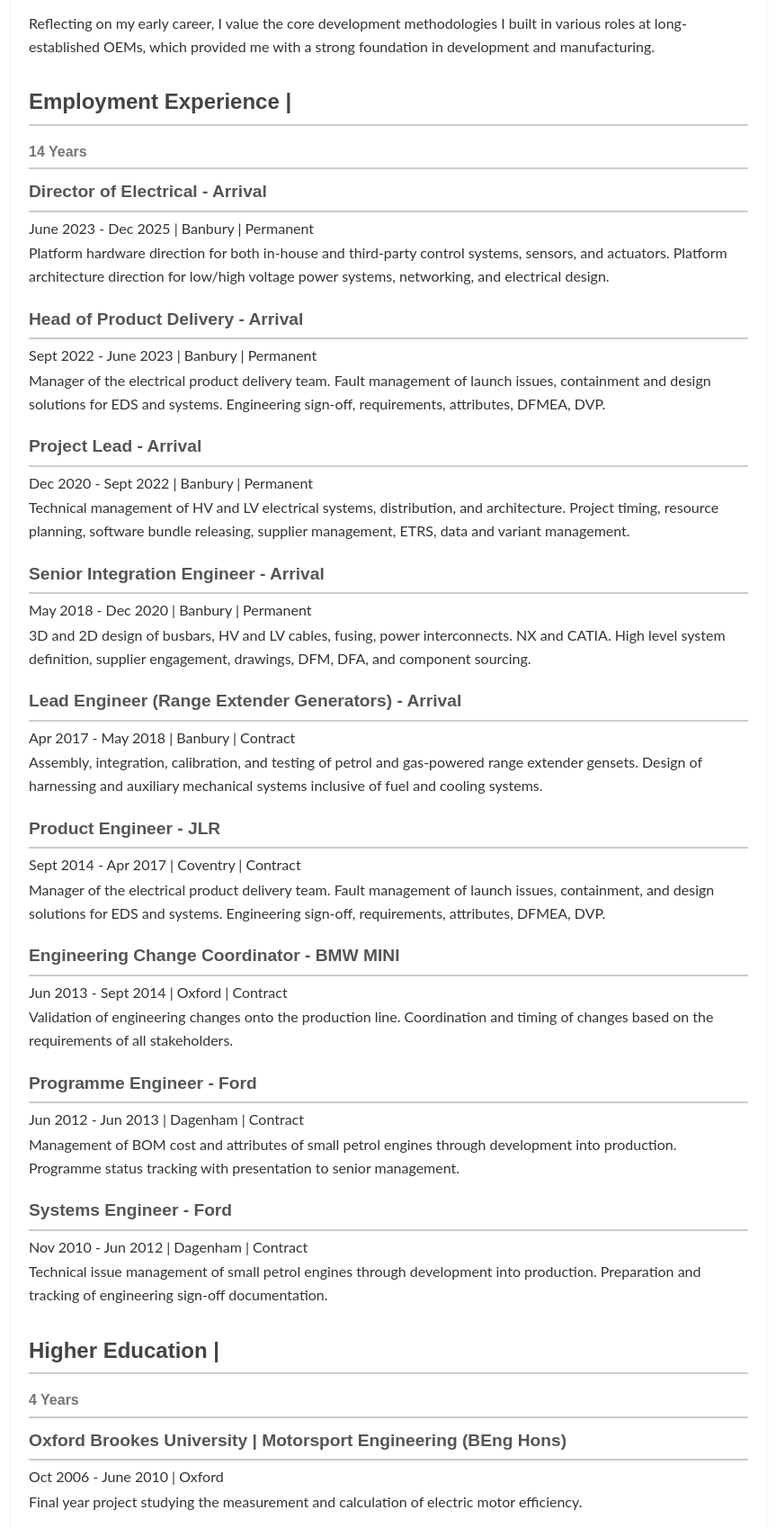
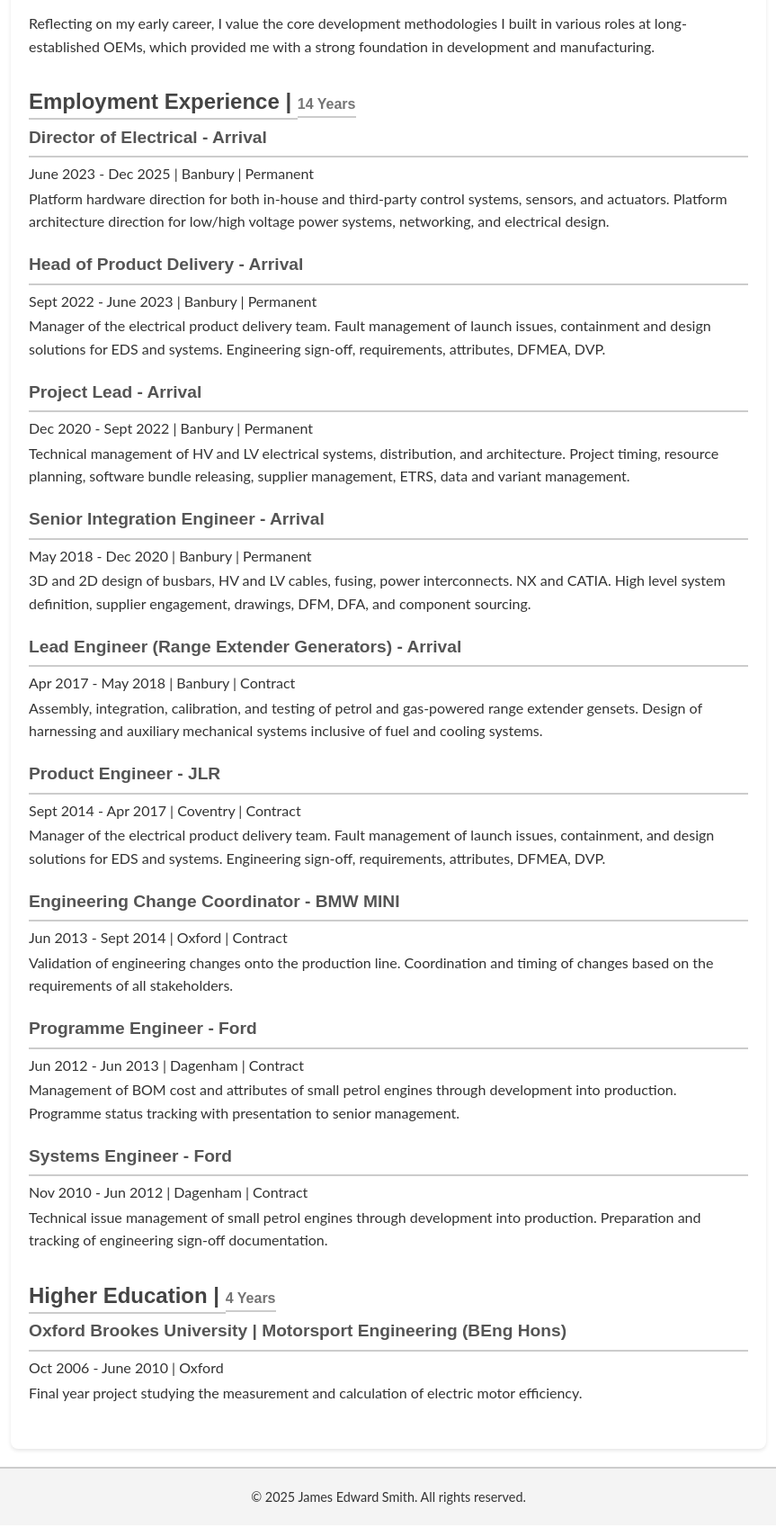
Before and after one commit to james-edward-smith/curriculum-vitae, a plain HTML site: page index.html in a window 1280 px wide. Shown: the part 594-2292 px from the top of the page at 90% size, without its empty margins (208-1071 px from the left). Drawn offline with Linux system fonts and the light colour scheme; a web font is replaced by a local one.

Commit message:
Update index.html

```diff
--- a/index.html
+++ b/index.html
@@ -123,7 +123,7 @@
     </section>
 
     <section id="employment">
-        <h2>Employment Experience | </h2><h3>14 Years</h3>
+        <h2 style="display: inline;">Employment Experience | </h2><h3 style="display: inline;">14 Years</h3>
         <div class="job">
             <h3>Director of Electrical - Arrival</h3>
             <p>June 2023 - Dec 2025 | Banbury | Permanent</p>
@@ -172,7 +172,7 @@
     </section>
 
     <section id="education">
-        <h2>Higher Education | </h2><h3>4 Years</h3>
+        <h2 style="display: inline;">Higher Education | </h2><h3 style="display: inline;">4 Years</h3>
         <div class="job">
             <h3>Oxford Brookes University | Motorsport Engineering (BEng Hons)</h3>
             <p>Oct 2006 - June 2010 | Oxford</p>
```
